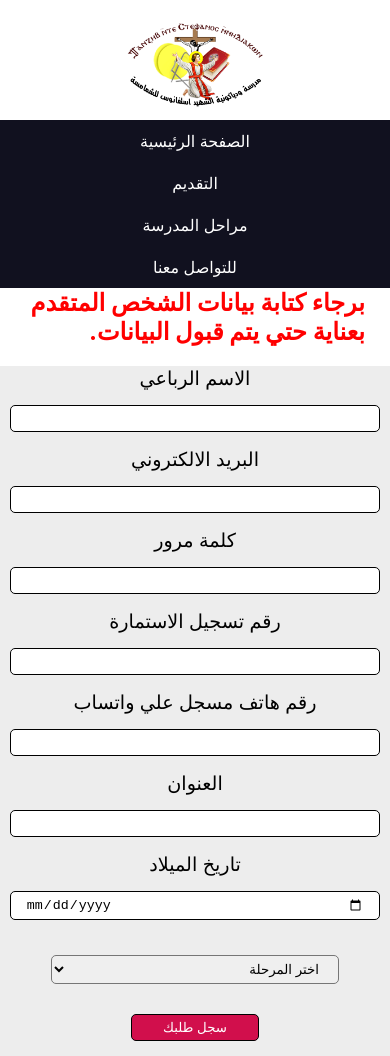
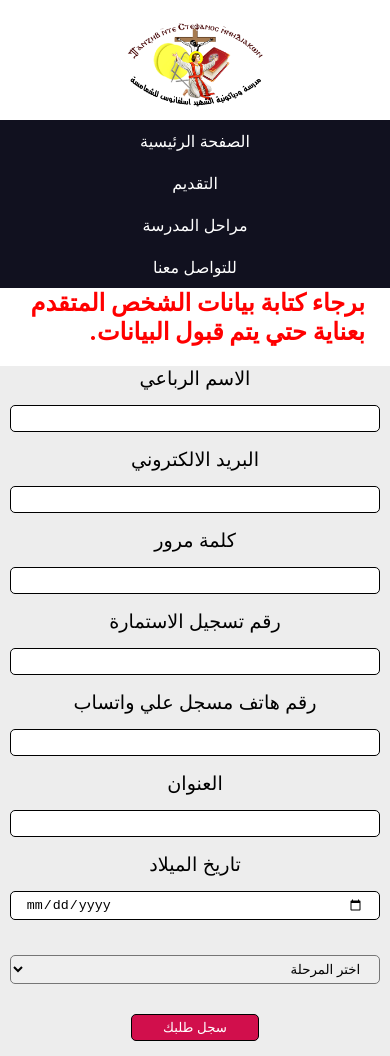
Before and after one commit to petermego/sanstefano-website, a React (Create React App) app: page /submission in a window 390 px wide. Built offline with nearby package versions, Linux system fonts and the light colour scheme.

Commit message:
edit form select inputs

```diff
--- a/package.json
+++ b/package.json
@@ -11,6 +11,7 @@
     "dotenv": "^16.3.1",
     "formik": "^2.4.2",
     "react": "^18.2.0",
+    "react-admin": "^4.12.1",
     "react-dom": "^18.2.0",
     "react-redux": "^8.1.1",
     "react-router-dom": "^6.14.1",
--- a/src/components/pages/Submission.module.css
+++ b/src/components/pages/Submission.module.css
@@ -83,4 +83,8 @@ main h2 {
   .subSection form input {
     width: 95%;
   }
+
+  .subSection form select {
+    width: 95%;
+  }
 }
```
Also changed, not shown: 1 other file (tests, documents, lock files or other folders).
